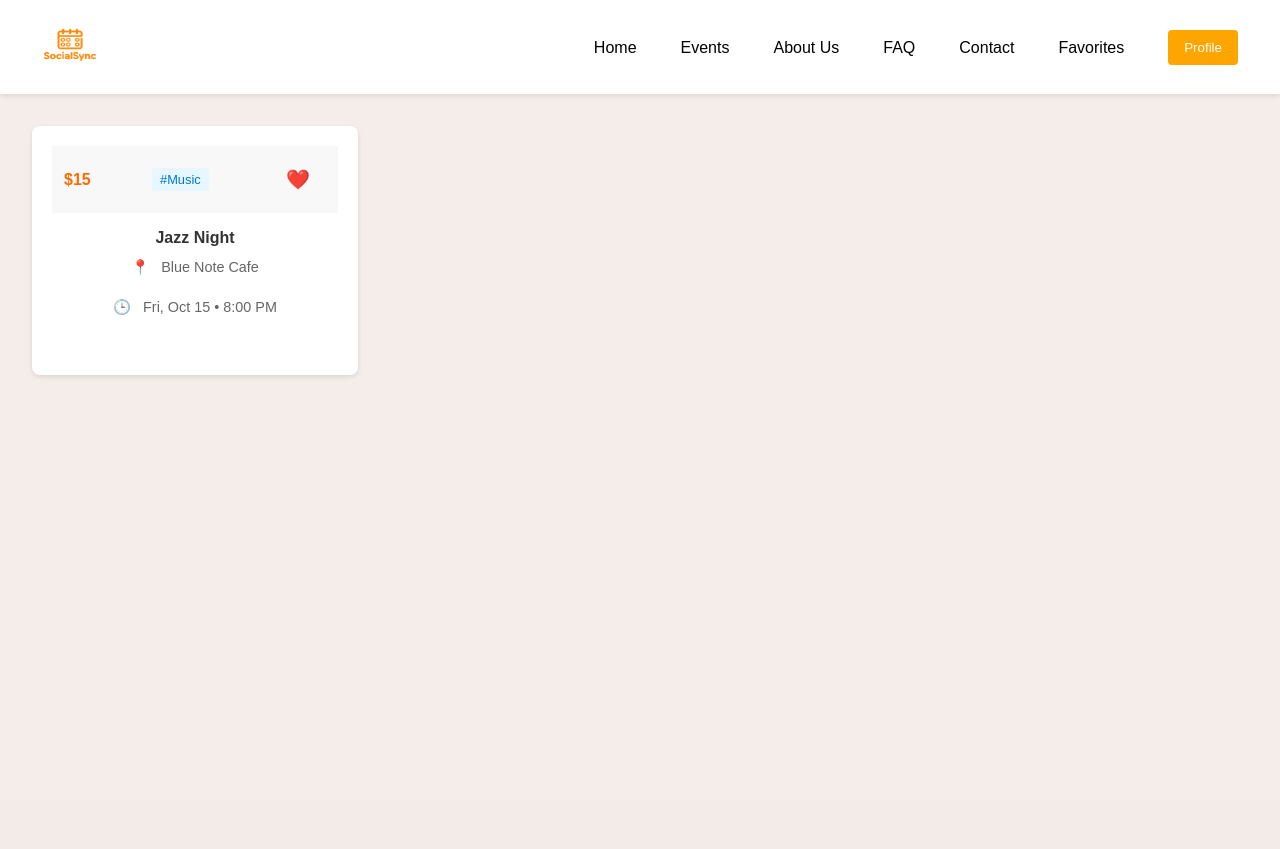
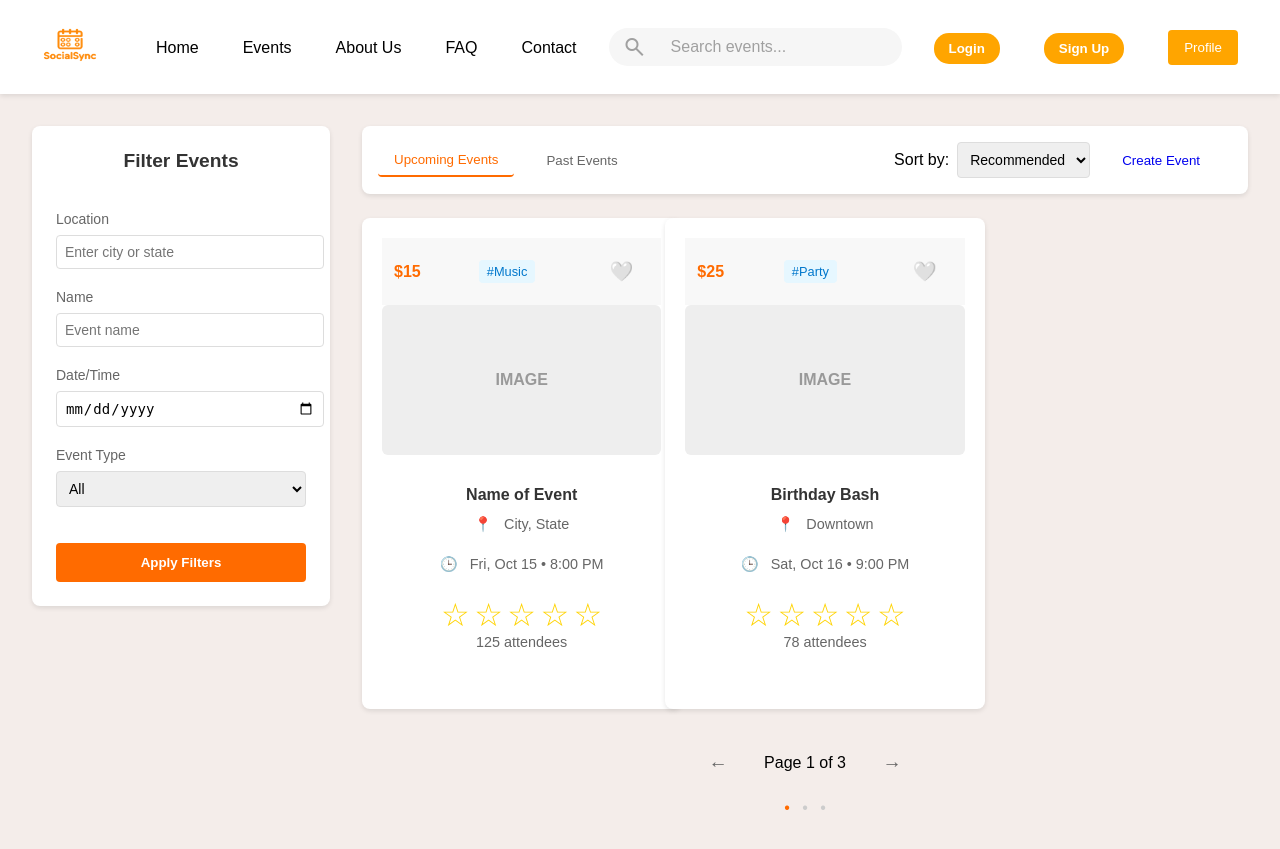
Before and after one commit to Lofiea/socialsync-event-management, a Python web app: template templates/events.html in a window 1280 px wide. Before the commit the page ends 377 px from the top, so only its background shows below. Run offline with Jinja, Linux system fonts and the light colour scheme; the template is opened without the code that fills it, so the values that code supplies are empty.

Commit message:
edited event page for favorite events

```diff
--- a/templates/events.html
+++ b/templates/events.html
@@ -1,24 +1,60 @@
 <!DOCTYPE html>
 <html lang="en">
 <head>
-    <meta charset="UTF-8">
-    <meta name="viewport" content="width=device-width, initial-scale=1.0">
-    <link rel="stylesheet" href="styles.css">
+  <meta charset="UTF-8" />
+  <meta name="viewport" content="width=device-width, initial-scale=1.0" />
+  <link rel="stylesheet" href="styles.css" />
+  <link rel="stylesheet" href="https://fonts.googleapis.com/css2?family=Material+Symbols+Outlined" />
   <title>Events</title>
+
+  <!-- Favorite Logic -->
+  <script>
+    document.addEventListener('DOMContentLoaded', () => {
+      const bookmarkButtons = document.querySelectorAll('.bookmark');
+      let favorites = JSON.parse(localStorage.getItem('favoriteEvents')) || [];
+
+      bookmarkButtons.forEach(button => {
+        const eventId = button.getAttribute('data-id');
+        button.textContent = favorites.includes(eventId) ? "❤️" : "🤍";
+
+        button.addEventListener('click', () => {
+          if (!eventId) return;
+
+          if (favorites.includes(eventId)) {
+            favorites = favorites.filter(id => id !== eventId);
+            button.textContent = "🤍";
+          } else {
+            favorites.push(eventId);
+            button.textContent = "❤️";
+            alert("Event added to favorites!");
+          }
+
+          localStorage.setItem('favoriteEvents', JSON.stringify(favorites));
+        });
+      });
+    });
+  </script>
 </head>
 
 <body>
   <!-- Navigation Bar -->
   <header>
     <nav class="navbar">
-            <div class="logo"><img src="images/socialsynclogo2.png" alt="Logo" width="80" height="70"></div>
+      <div class="logo">
+        <img src="images/socialsynclogo2.png" alt="Logo" width="80" height="70" />
+      </div>
       <ul class="nav-links">
         <li><a href="index.html">Home</a></li>
-                <li><a href="events.html">Events</a></li>
+        <li class="dropdown"><a href="events.html">Events</a></li>
         <li><a href="aboutus.html">About Us</a></li>
         <li><a href="FAQ.html">FAQ</a></li>
         <li><a href="contact.html">Contact</a></li>
-                <li><a href="favorite.html">Favorites</a></li> <!-- Link to Favorites Page -->
+        <div class="search">
+          <span class="search-icon material-symbols-outlined">search</span>
+          <input class="search-input" type="search" placeholder="Search events..." />
+        </div>
+        <li><a href="login.html"><button class="login">Login</button></a></li>
+        <li><a href="signup.html"><button class="login">Sign Up</button></a></li>
         <li><a href="profile.html"><button class="profile">Profile</button></a></li>
       </ul>
     </nav>
@@ -26,46 +62,126 @@
 
   <!-- Main Container -->
   <div class="main-container">
+    <!-- Sidebar -->
+    <div class="sidebar">
+      <h3>Filter Events</h3>
+      <div class="filter-group"><label>Location</label><input type="text" placeholder="Enter city or state" /></div>
+      <div class="filter-group"><label>Name</label><input type="text" placeholder="Event name" /></div>
+      <div class="filter-group"><label>Date/Time</label><input type="date" /></div>
+      <div class="filter-group">
+        <label>Event Type</label>
+        <select>
+          <option>All</option>
+          <option>Party</option>
+          <option>Music</option>
+          <option>Sports</option>
+          <option>Cooking</option>
+          <option>Networking</option>
+        </select>
+      </div>
+      <button class="apply-filter">Apply Filters</button>
+    </div>
+
+    <!-- Main Content -->
     <main>
+      <div class="tabs">
+        <button class="active">Upcoming Events</button>
+        <button>Past Events</button>
+        <div class="sort-options">
+          <span>Sort by:</span>
+          <select>
+            <option>Recommended</option>
+            <option>Date</option>
+            <option>Price</option>
+            <option>Rating</option>
+          </select>
+        </div>
+        <button class="ctaEvent"><a href="hostevents.html">Create Event</a></button>
+      </div>
+
+      <!-- Event Grid -->
       <div class="event-grid">
-                <!-- Event Card Example -->
+        <!-- Repeat this block for each event -->
         <div class="event-card">
           <div class="event-header">
             <span class="price">$15</span>
             <span class="tag">#Music</span>
-                        <button class="bookmark" data-id="1">❤️</button> <!-- Button to add event to favorites -->
+            <button class="bookmark" data-id="1">🤍</button>
           </div>
+          <div class="event-image">IMAGE</div>
           <div class="event-details">
-                        <h4>Jazz Night</h4>
-                        <p><span class="icon">📍</span> Blue Note Cafe</p>
+            <h4>Name of Event</h4>
+            <p><span class="icon">📍</span> City, State</p>
             <p><span class="icon">🕒</span> Fri, Oct 15 • 8:00 PM</p>
+            <div class="rating">
+              <span class="star" data-value="1">☆</span>
+              <span class="star" data-value="2">☆</span>
+              <span class="star" data-value="3">☆</span>
+              <span class="star" data-value="4">☆</span>
+              <span class="star" data-value="5">☆</span>
+            </div>
+            <p class="attendees">125 attendees</p>
           </div>
         </div>
-                <!-- Repeat for other event cards as needed -->
+
+        <!-- Add more cards with unique IDs -->
+        <div class="event-card">
+          <div class="event-header">
+            <span class="price">$25</span>
+            <span class="tag">#Party</span>
+            <button class="bookmark" data-id="2">🤍</button>
+          </div>
+          <div class="event-image">IMAGE</div>
+          <div class="event-details">
+            <h4>Birthday Bash</h4>
+            <p><span class="icon">📍</span> Downtown</p>
+            <p><span class="icon">🕒</span> Sat, Oct 16 • 9:00 PM</p>
+            <div class="rating">
+              <span class="star" data-value="1">☆</span>
+              <span class="star" data-value="2">☆</span>
+              <span class="star" data-value="3">☆</span>
+              <span class="star" data-value="4">☆</span>
+              <span class="star" data-value="5">☆</span>
+            </div>
+            <p class="attendees">78 attendees</p>
+          </div>
+        </div>
+
+        <!-- Add other event cards below the same way, incrementing data-id="3", "4", etc. -->
+        <!-- ... -->
+      </div>
+
+      <!-- Pagination -->
+      <div class="pagination">
+        <div>
+          <button>←</button>
+          <span>Page 1 of 3</span>
+          <button>→</button>
+        </div>
+        <div class="dots">
+          <span class="active">•</span>
+          <span>•</span>
+          <span>•</span>
+        </div>
       </div>
     </main>
   </div>
 
-    <!-- JavaScript for Bookmark functionality -->
+  <!-- Rating Logic -->
   <script>
     document.addEventListener('DOMContentLoaded', () => {
-        const bookmarkButtons = document.querySelectorAll('.bookmark');
-
-        bookmarkButtons.forEach(button => {
-          button.addEventListener('click', () => {
-            const eventId = button.getAttribute('data-id');
-            saveFavoriteEvent(eventId);
-            alert("Event added to favorites!");
+      const ratings = document.querySelectorAll('.rating');
+      ratings.forEach(ratingContainer => {
+        const stars = ratingContainer.querySelectorAll('.star');
+        stars.forEach(star => {
+          star.addEventListener('click', () => {
+            const value = parseInt(star.dataset.value);
+            stars.forEach(s => {
+              s.textContent = parseInt(s.dataset.value) <= value ? "★" : "☆";
             });
           });
-
-        function saveFavoriteEvent(id) {
-          let favorites = JSON.parse(localStorage.getItem('favoriteEvents')) || [];
-          if (!favorites.includes(id)) {
-            favorites.push(id);
-            localStorage.setItem('favoriteEvents', JSON.stringify(favorites));
-          }
-        }
+        });
+      });
     });
   </script>
 </body>
```
Lines whose indentation alone changed are shown as unchanged.
